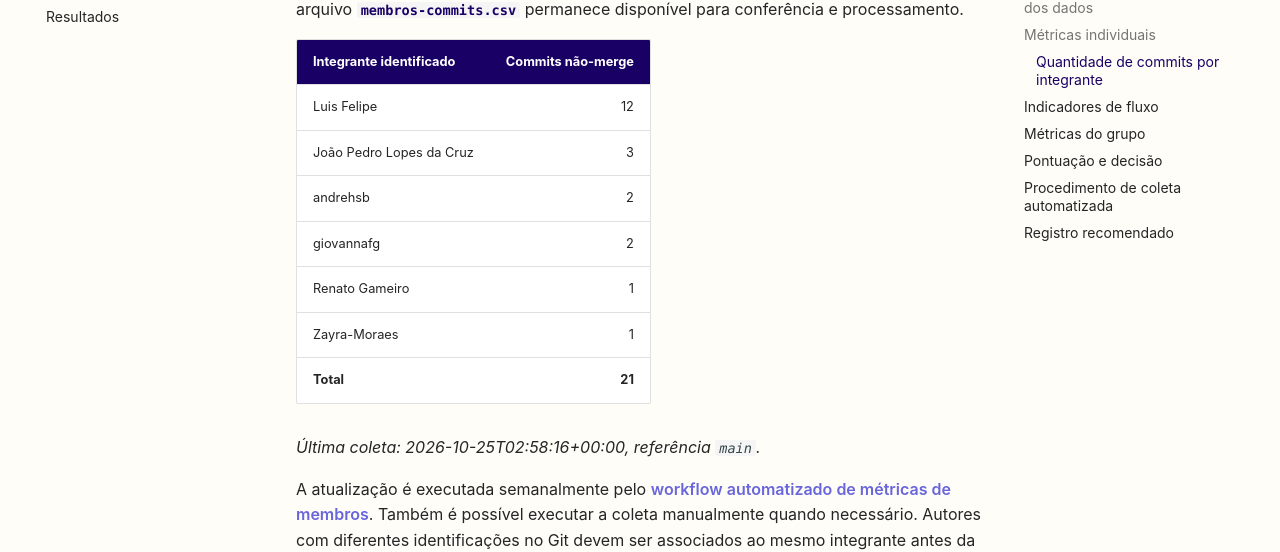
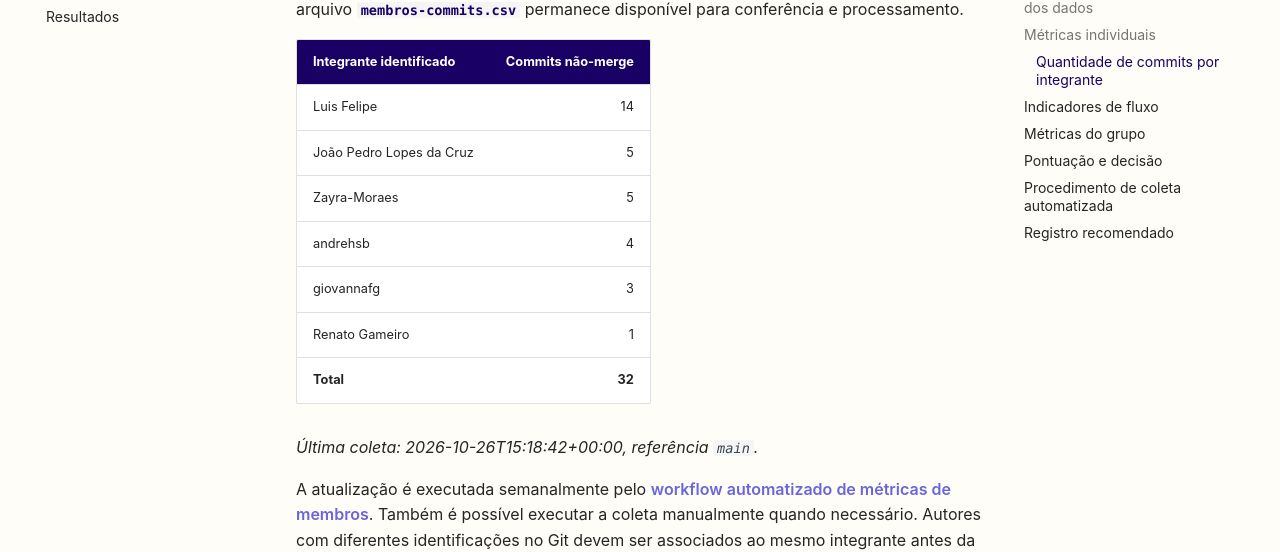
Before and after one commit to FCTE-Qualidade-de-Software-1/2026-2_T02_ADA_LOVELACE, an MkDocs documentation site: the page built from docs/analise/gestao-grupo.md, in a window 1280 px wide and 900 px high, scrolled down 1697 px. Shown: the part 161-713 px from the top of the window. Built offline with MkDocs 1.6.1 and Material for MkDocs 9.7.7, drawn with Linux system fonts in a browser that asks for light colours; comment, search, counter and statistics services are not loaded.

```diff
--- a/docs/analise/gestao-grupo.md
+++ b/docs/analise/gestao-grupo.md
@@ -71,15 +71,15 @@ disponível para conferência e processamento.
 <!-- BEGIN AUTO: membros-commits -->
 | Integrante identificado | Commits não-merge |
 | --- | ---: |
-| Luis Felipe | 12 |
-| João Pedro Lopes da Cruz | 3 |
-| andrehsb | 2 |
-| giovannafg | 2 |
+| Luis Felipe | 14 |
+| João Pedro Lopes da Cruz | 5 |
+| Zayra-Moraes | 5 |
+| andrehsb | 4 |
+| giovannafg | 3 |
 | Renato Gameiro | 1 |
-| Zayra-Moraes | 1 |
-| **Total** | **21** |
+| **Total** | **32** |
 
-*Última coleta: 2026-10-25T02:58:16+00:00, referência `main`.*
+*Última coleta: 2026-10-26T15:18:42+00:00, referência `main`.*
 <!-- END AUTO: membros-commits -->
 
 A atualização é executada semanalmente pelo
```
Also changed, not shown: docs/gestao/dados/membros-commits.csv (+6 -6 lines).
